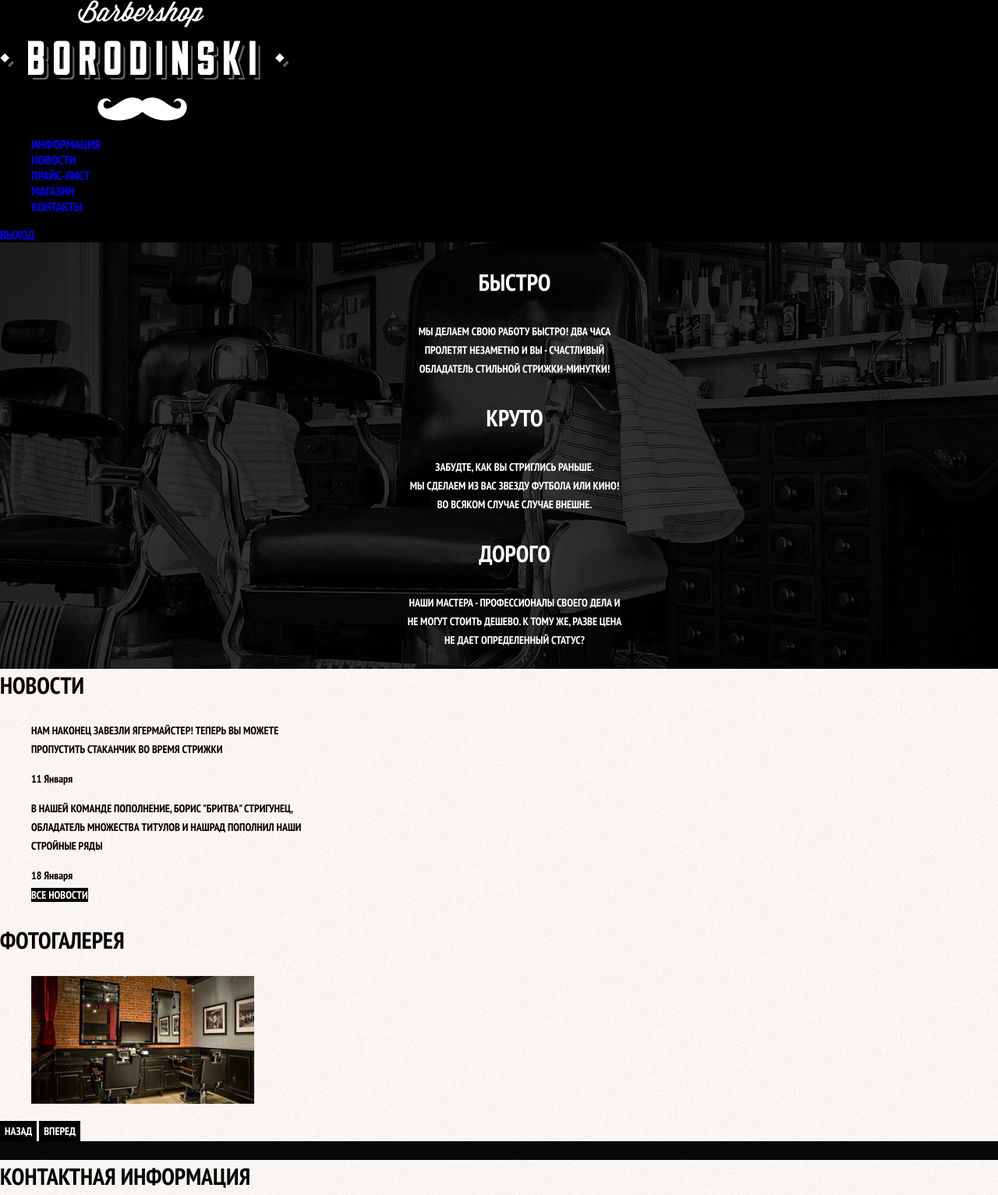
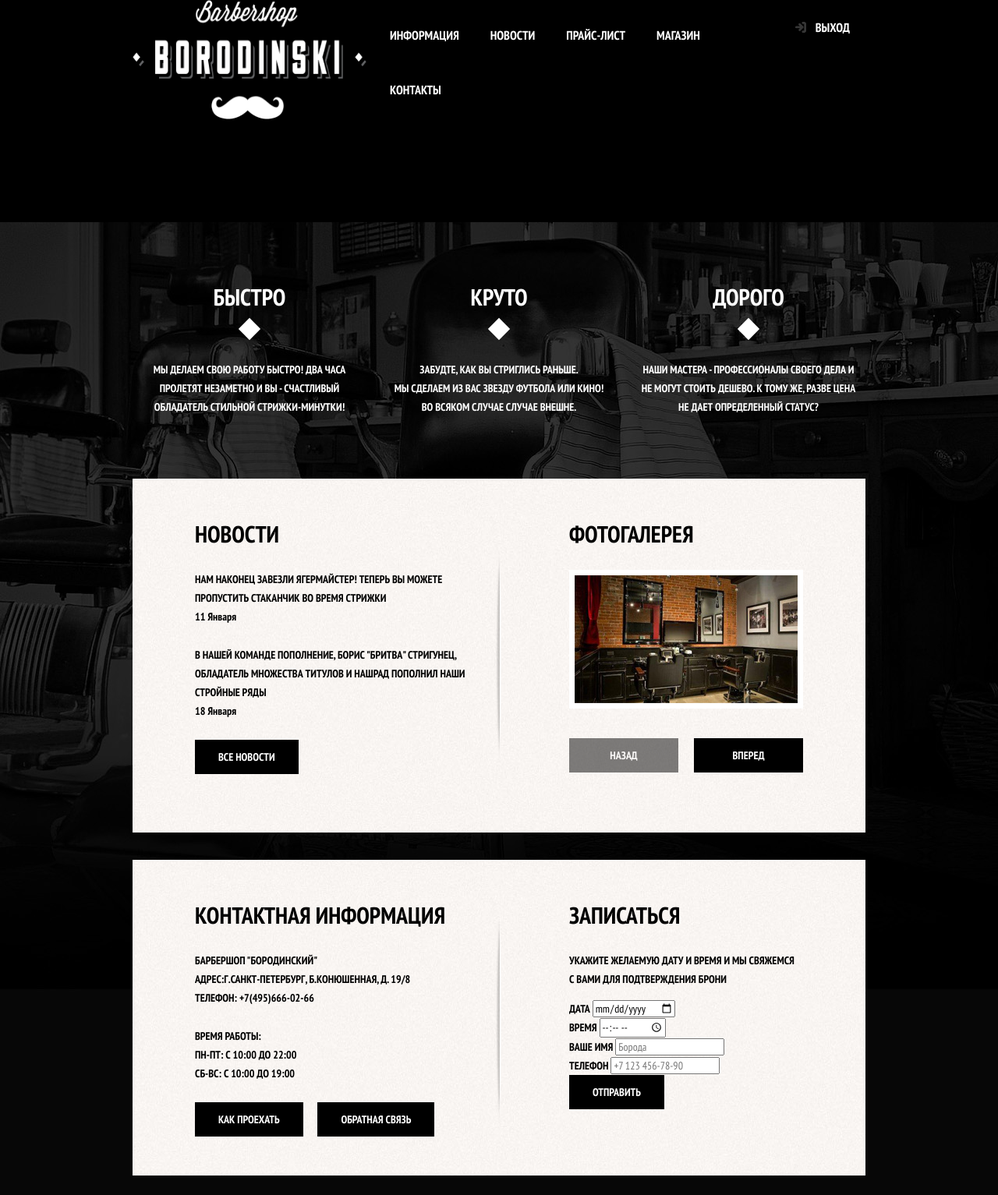
Before and after one commit to Vladimir139/borodinsky, a plain HTML site: page index.html in a window 1280 px wide. Shown: the top 1533 px of the page at 78% size. Drawn offline with Linux system fonts and the light colour scheme.

Commit message:
add flex style

```diff
--- a/css/styles.css
+++ b/css/styles.css
@@ -15,7 +15,20 @@ body {
     background-repeat: no-repeat;
 }
 
+a {
+    text-decoration: none;
+}
+
+img {
+    max-width: 100%;
+    height: auto;
+}
+
 .button {
+    display: inline-block;
+    padding: 10px 30px;
+    margin-right: 16px;
+
     font: inherit;
 
     text-align: center;
@@ -27,10 +40,23 @@ body {
     border: none;
 }
 
+.button.disabled,
+.button:disabled {
+    cursor: default;
+    opacity: 0.5;
+    background-color: #000000;
+}
+
 .button:hover,
 .button:focus,
 .button:active {
     background-color: #663d15;
+}
+
+.form-list {
+    list-style: none;
+    margin: 0;
+    padding: 0;
 }
 
 .visually-hidden {
@@ -46,11 +72,11 @@ body {
     overflow: hidden;
   }
 
-a {
-    text-decoration: none;
-}
+.main-navigation {
+    /* временно для сетки */
+    min-height: 285px;
 
-.main-navigation {
+
     font-size: 16px;
     line-height: 20px;
     color: #ffffff;
@@ -92,9 +118,11 @@ a {
     color: #000000;
 
     background-color: #f8f5f2;
-    background-image: url(../img/index/background_columns.jpg);
-    background-position: 0 0;
-    background-repeat: repeat;
+    background-image:
+    url(../img/index/center-line1.png),
+     url(../img/index/background_columns.jpg);
+    background-position: center, 0 0;
+    background-repeat: no-repeat, repeat;
 }
 
 .index-columns h2 {
@@ -129,7 +157,7 @@ a {
     color: #ffffff;
 
     background-color: 212121;
-    background-image: url(../img/index/Layer-footer.jpg);
+    background-image: url(../img/index/footer.jpg);
     background-position: 0 0;
     background-repeat: repeat;
 }
@@ -162,3 +190,322 @@ text-decoration: underline;
 
     background-color: #ffffff;
 }
+
+.site-navigation {
+    color: #ffffff;
+}
+
+.main-navigation {
+    font-size: 16px;
+    line-height: 20px;
+    color: #ffffff;
+
+    background-color: #000000;
+}
+
+.main-header {
+    margin-bottom: 75px;
+
+    /* Временный отступ */
+    min-height: 285px;
+}
+
+.main-navigation {
+    display: flex;
+    flex-direction: column;
+    align-items: center;
+
+    /* временно для сетки */
+    min-height: 285px;
+}
+
+
+.site-navigation {
+    width: 620px;
+    margin: 0;
+    padding: 10px;
+
+    /* Временно для сетки */
+    min-height: 70px;
+}
+
+.user-navigation {
+    width: 140px;
+    margin: 0;
+    padding: 0;
+
+    list-style: none;
+
+    /* Временно для сетки */
+    min-height: 70px;
+}
+
+.main-navigation .main-header-logo {
+    align-items: center;
+    order: 2;
+    width: 368px;
+    height: 153px;
+    /* Временно для сетки */
+    display: block;
+}
+
+.main-navigation-wrapper {
+    width: 100%;
+    margin-bottom: 60px;
+
+    /* Временно для сетки */
+    min-height: 70px;
+}
+
+.container {
+    width: 940px;
+    margin: 0 auto;
+    padding: 0 10px;
+}
+
+.main-navigation-wrapper .container {
+    display: flex;
+    justify-content: space-between;
+}
+
+.features-list {
+    display: flex;
+    justify-content: space-between;
+    margin: 0;
+    padding: 0;
+
+    list-style: none;
+
+    /* Временно для сетки */
+    min-height: 170px;
+}
+
+.features-item {
+    width: 300px;
+
+    /* Временно для сетки */
+    min-height: 170px;
+}
+
+.index-columns {
+    display: flex;
+    justify-content: space-between;
+    padding: 50px 80px;
+    margin-bottom: 35px;
+    /* Временно для сетки */
+    /* background-image: none;
+    background-color: transparent; */
+}
+
+.news {
+    width: 380px;
+    /* Временно для сетки */
+    min-height: 315px;
+}
+
+.gallery {
+    width: 300px;
+    /* Временно для сетки */
+    min-height: 315px;
+}
+
+.features {
+    margin-bottom: 80px;
+}
+
+.contacts {
+    width: 380px;
+}
+
+.appointment {
+    width: 300px;
+}
+
+.main-footer {
+    padding: 60px 0;
+    margin-top: 65px;
+
+    /* Временно для сетки */
+    min-height: 180px;
+}
+
+.main-footer .container {
+    display: flex;
+}
+
+.footer-contacts {
+    width: 320px;
+    margin: 0;
+    margin-right: 80px;
+
+    /* Временно для сетки */
+    min-height: 100px;
+}
+
+.footer-social {
+    width: 145px;
+
+    /* Временно для сетки */
+    min-height: 100px;
+}
+
+.footer-copyright {
+    width: 150px;
+    margin: 0;
+    margin-left: auto;
+
+    /* Временно для сетки */
+    min-height: 100px;
+}
+
+.site-navigation {
+    width: 620px;
+
+    display: flex;
+    flex-wrap: wrap;
+}
+
+.site-navigation a,
+.user-navigation a {
+    display: block;
+    color: #ffffff;
+
+    padding: 25px 20px;
+
+    vertical-align: middle;
+}
+
+.user-navigation .login-link {
+    padding-left: 50px;
+    position: relative;
+}
+
+.login-link::before {
+    content: "";
+
+    position: absolute;
+    top: 28px;
+    left: 24px;
+
+    width: 16px;
+    height: 18px;
+
+    background-image: url(../img/index/exit-logo.png);
+    background-repeat: no-repeat;
+    background-position: 0 0;
+
+    opacity: 0.7;
+
+    /* background-color: #ff0000; */
+}
+
+.login-link:hover::before,
+.login-link:focus::before,
+.login-link:active::before {
+    opacity: 1;
+}
+
+.features-item h3{
+    position: relative;
+    margin: 0;
+    margin-bottom: 60px;
+}
+
+.features-item h3::after {
+    content: "";
+
+    position: absolute;
+    bottom: -30px;
+    left: 50%;
+
+    width: 20px;
+    height: 20px;
+    margin-left: -10px;
+
+    background-color: #ffffff;
+
+    transform: rotate(45deg);
+}
+
+.features-item p {
+    margin: 0 10px;
+}
+
+.index-columns h2 {
+    margin: 0;
+    margin-bottom: 25px;
+
+    font-size: 30px;
+    line-height: 42px;
+}
+
+.new-list {
+    margin: 0;
+    margin-bottom: 25px;
+    padding: 0;
+
+    list-style: none;
+}
+
+.new-item {
+    margin-bottom: 25px;
+}
+
+.new-item p {
+    margin: 0;
+}
+
+.new-item time {
+    transform: none;
+}
+
+.gallery-container {
+    position: relative;
+    height: 260px;
+}
+
+.gallery-content {
+    height: 164px;
+    margin: 0;
+
+    background-color: #cccccc;
+    border: 7px solid #ffffff;
+}
+
+.gallery-content img {
+    width: 286px;
+    height: 164px;
+}
+
+/* margin-right: 16px; */
+
+.gallery-button {
+    box-sizing: border-box;
+    position: absolute;
+    bottom: 0;
+
+    width: 140px;
+    margin: 0;
+}
+
+.gallery-button-back {
+    left: 0;
+}
+
+.gallery-button-next {
+    right: 0;
+}
+
+.contacts p {
+    margin: 0;
+    margin-bottom: 25px;
+}
+
+.appointment-info {
+
+}
+
+.appointment-form li {
+    display: flex;
+    flex-wrap: wrap;
+}
--- a/index.html
+++ b/index.html
@@ -10,9 +10,11 @@
     <link rel="stylesheet" href="./css/styles.css">
 </head>
 <body>
-    <header>
+    <header class="main-header">
         <nav class="main-navigation">
-            <a href="#"><img src="./img/index/index-logo.png" alt="Логотип барбершопа Бородинский"></a>
+            <div class="main-navigation-wrapper">
+                <div class="container">
+                    <a href="#"><img src="./img/index/index-logo.png" alt="Логотип барбершопа Бородинский" class="main-header-logo"></a>
                     <ul class="site-navigation">
                         <li><a href="#">Информация</a></li>
                         <li><a href="#">Новости</a></li>
@@ -20,18 +22,20 @@
                         <li><a href="#">Магазин</a></li>
                         <li><a href="#">Контакты</a></li>
                     </ul>
-            <div class="user-navigation">
-                <a href="#">Выход</a>
+                    <ul class="user-navigation">
+                        <li><a href="#" class="login-link">Выход</a></li>
+                    </ul>
+                </div>
             </div>
         </nav>
     </header>
-    <main>
+    <main class="container">
 
         <h1 class="visually-hidden">Барбершоп Бородинский</h1>
 
         <section>
             <h2 class="visually-hidden">Преимущества</h2>
-                <ul class="features-list">
+                <ul class="features-list features">
                     <li class="features-item">
                         <h3>Быстро</h3>
                         <p>
@@ -60,7 +64,7 @@
         </section>
 
         <div class="index-columns">
-            <section>
+            <section class="news">
                 <h2>Новости</h2>
                 <ul class="new-list">
                     <li class="new-item">
@@ -78,19 +82,21 @@
                 </ul>
             </section>
 
-            <section>
+            <section class="gallery">
                 <h2>Фотогалерея</h2>
-                <figure>
+                <div class="gallery-container">
+                    <figure class="gallery-content">
                         <a href="#">
                             <img src="./img/index/interior.jpg" alt="Интерьер Барбершопа">
                         </a>
                     </figure>
-                <button class="button">Назад</button>
-                <button class="button">Вперед</button>
+                    <button class="button gallery-button gallery-button-back" type="button" disabled>Назад</button>
+                    <button class="button gallery-button gallery-button-next" type="button">Вперед</button>
+                </div>
             </section>
         </div>
         <div class="index-columns">
-            <section>
+            <section class="contacts">
                 <h2>Контактная информация</h2>
                 <p>
                     Барбершоп "Бородинский"<br>
@@ -106,12 +112,12 @@
                 <a href="#" class="button">Обратная связь</a>
             </section>
 
-            <section>
+            <section class="appointment">
                 <h2>Записаться</h2>
-                <p>Укажите желаемую дату и время и мы свяжемся<br>
+                <p class="appointment-info">Укажите желаемую дату и время и мы свяжемся<br>
                     с вами для подтверждения брони</p>
-                <form action="#">
-                    <ul>
+                <form action="#" class="appointment-form">
+                    <ul class="form-list appointment-form">
                         <li>
                             <label>
                                 Дата
@@ -142,14 +148,15 @@
             </form>
         </section>
     </main>
-    <footer>
+    <footer class="main-footer">
+        <div class="container">
             <p class="footer-contacts">
                 Барбершоп "Бородинский"<br>
                 Адрес:Г.Санкт-Петербург, Б.Конюшенная, Д. 19/8<br>
                 <a href="#">Как нас найти?</a><br>
                 Телефон: +7(495)666-02-66
             </p>
-        <div>
+            <div class="footer-social">
                 <p>Давайте дружить!</p>
                 <ul>
                     <li><a href="#"><img src="./img/index/vk.png" alt="Вконтакте"></a></li>
@@ -157,10 +164,11 @@
                     <li><a href="#"><img src="./img/index/instagram.png" alt="Инстаграм"></a></li>
                 </ul>
             </div>
-        <p>
+            <p class="footer-copyright">
                 Разработано:
                 <a href="https://htmlacademy.ru">Html Academy</a>
             </p>
+        </div>
     </footer>
 </body>
 </html>
```
Also changed, not shown: img/index/center-line1.png (added), img/index/footer.jpg (added). Lines whose indentation alone changed are shown as unchanged.
